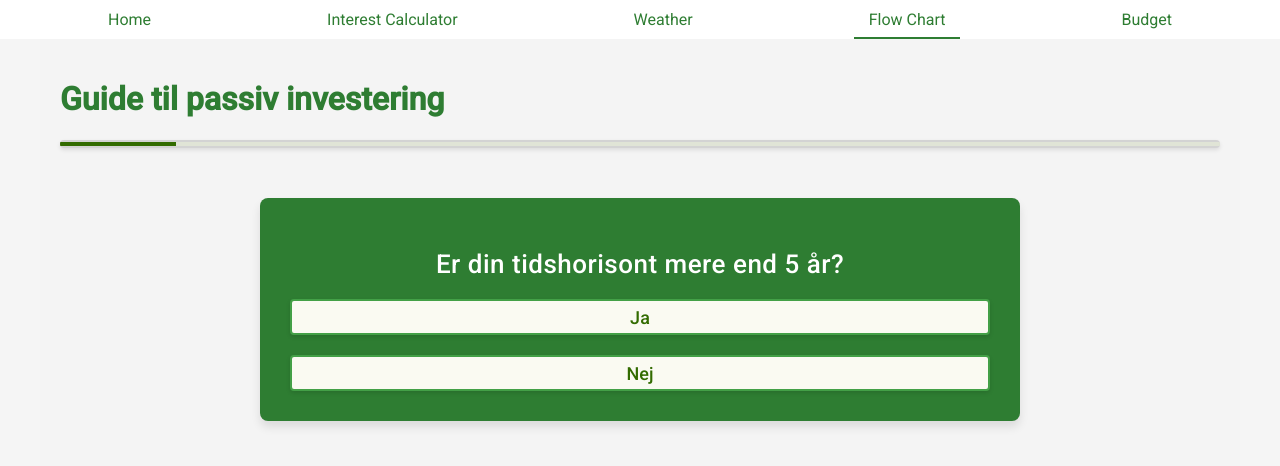
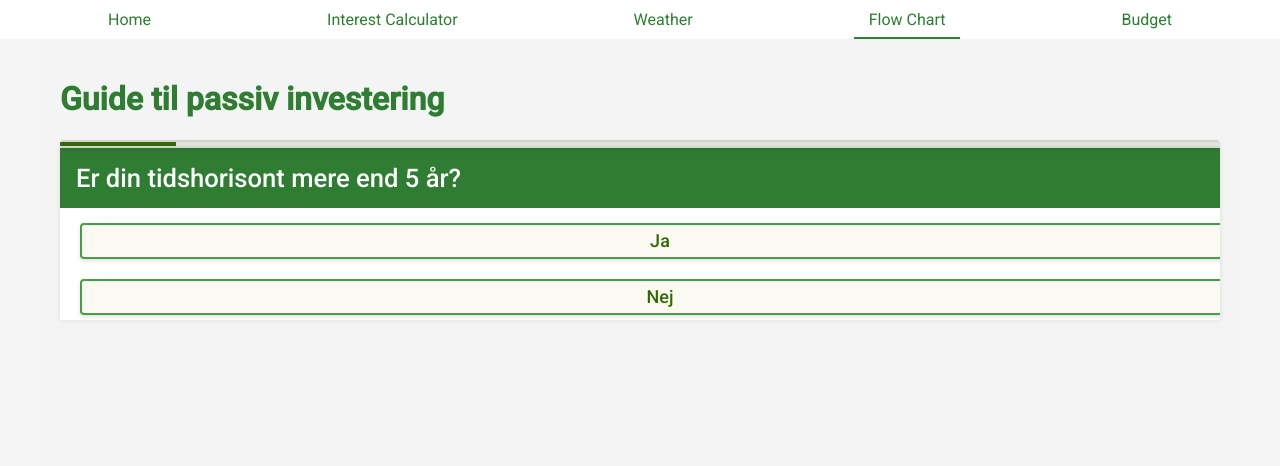
Before and after one commit to KThaulow/FireQuest, an Angular app in the folder FireQuestClient/: page /flow in a window 1280 px wide. Shown: the top 466 px of the page. Built offline with nearby package versions, Linux system fonts and the light colour scheme.

Commit message:
Flow styling, not done

```diff
--- a/FireQuestClient/src/app/components/budget/budget.component.html
+++ b/FireQuestClient/src/app/components/budget/budget.component.html
@@ -5,7 +5,7 @@
   <!-- Link Cards -->
   <div class="link-list">
     <div class="link-card-container" *ngFor="let link of links">
-      <mat-card class="link-card modern-card">
+      <mat-card class="modern-card">
         <mat-card-header>
           <mat-card-title>{{ link.title }}</mat-card-title>
         </mat-card-header>
--- a/FireQuestClient/src/app/components/flowchart/flowchart.component.html
+++ b/FireQuestClient/src/app/components/flowchart/flowchart.component.html
@@ -1,7 +1,5 @@
-
 <div class="flowchart-wrapper">
   <h1>Guide til passiv investering</h1>
-
 
   <!-- Angular Material Progress Bar -->
   <mat-progress-bar
@@ -13,54 +11,96 @@
 
   <div class="flow-container">
     <div class="flow-content">
-      <div class="flow-node"
+      <mat-card
+        class="modern-card"
         [ngClass]="{
           'slide-out': isTransitioning,
           'left': transitionDirection === 'left',
           'right': transitionDirection === 'right'
         }">
-        <ng-container *ngTemplateOutlet="nodeContent; context: { node: currentNode }"></ng-container>
+        <ng-container *ngIf="currentNode">
+          <ng-container *ngIf="currentNode.type === 'question'">
+            <mat-card-header class="question">
+              <mat-card-title >{{ currentNode.content }}</mat-card-title>
+            </mat-card-header>
+            <mat-card-content class="options">
+              <button *ngFor="let option of currentNode.next"
+                      (click)="selectAnswer(option.answer)"
+                      mat-raised-button
+                      color="primary"
+                      class="option-button">
+                {{ option.answer }}
+              </button>
+            </mat-card-content>
+          </ng-container>
+          <ng-container *ngIf="currentNode.type === 'result'">
+            <mat-card-header class="result">
+              <mat-card-title >{{ currentNode.content }}</mat-card-title>
+            </mat-card-header>
+            <mat-card-content>
+              <button (click)="resetFlow()"
+                      mat-stroked-button
+                      class="reset-button">
+                Start forfra
+              </button>
+            </mat-card-content>
+          </ng-container>
+          <div *ngIf="currentNode.infoBox" class="info-box">
+            <h3>Info</h3>
+            <p>{{ currentNode.infoBox }}</p>
           </div>
-      <div *ngIf="nextNode" class="flow-node"
+        </ng-container>
+      </mat-card>
+
+      <mat-card *ngIf="nextNode"
+                class="modern-card"
                 [ngClass]="{
                   'slide-in': isTransitioning,
                   'left': transitionDirection === 'left',
                   'right': transitionDirection === 'right'
                 }">
-        <ng-container *ngTemplateOutlet="nodeContent; context: { node: nextNode }"></ng-container>
+        <ng-container *ngIf="nextNode">
+          <ng-container *ngIf="nextNode.type === 'question'">
+            <mat-card-header class="question">
+              <mat-card-title >{{ nextNode.content }}</mat-card-title>
+            </mat-card-header>
+            <mat-card-content class="options">
+              <button *ngFor="let option of nextNode.next"
+                      (click)="selectAnswer(option.answer)"
+                      mat-raised-button
+                      color="primary"
+                      class="option-button">
+                {{ option.answer }}
+              </button>
+            </mat-card-content>
+          </ng-container>
+          <ng-container *ngIf="nextNode.type === 'result'">
+            <mat-card-header class="result">
+            <mat-card-title >{{ nextNode.content }}</mat-card-title>
+          </mat-card-header>
+            <mat-card-content>
+              <button (click)="resetFlow()"
+                      mat-stroked-button
+                      class="reset-button">
+                Start forfra
+              </button>
+            </mat-card-content>
+          </ng-container>
+          <div *ngIf="nextNode.infoBox" class="info-box">
+            <h3>Info</h3>
+            <p>{{ nextNode.infoBox }}</p>
           </div>
+        </ng-container>
+      </mat-card>
     </div>
   </div>
 
   <div class="navigation-buttons">
     <!-- Angular Material Button for navigation -->
-    <button *ngIf="canGoBack" (click)="goBack()" mat-stroked-button class="back-button">
+    <button *ngIf="canGoBack" (click)="goBack()"
+            mat-stroked-button
+            class="back-button">
       Tilbage
     </button>
   </div>
 </div>
-
-<ng-template #nodeContent let-node="node">
-  <div class="node-content">
-    <ng-container *ngIf="node.type === 'question'">
-      <h2 class="question">{{ node.content }}</h2>
-      <div class="options">
-        <!-- Material Button for options -->
-        <button *ngFor="let option of node.next" (click)="selectAnswer(option.answer)" mat-raised-button color="primary" class="option-button">
-          {{ option.answer }}
-        </button>
-      </div>
-    </ng-container>
-    <ng-container *ngIf="node.type === 'result'">
-      <h2 class="result">{{ node.content }}</h2>
-      <!-- Material Button for resetting -->
-      <button (click)="resetFlow()" mat-stroked-button class="reset-button">
-        Start forfra
-      </button>
-    </ng-container>
-    <div *ngIf="node.infoBox" class="info-box">
-      <h3>Info</h3>
-      <p>{{ node.infoBox }}</p>
-    </div>
-  </div>
-</ng-template>
--- a/FireQuestClient/src/app/components/flowchart/flowchart.component.css
+++ b/FireQuestClient/src/app/components/flowchart/flowchart.component.scss
@@ -1,3 +1,5 @@
+@import '../../../styles.scss';
+
 /* General Layout */
 .flowchart-wrapper {
   display: flex;
@@ -30,54 +32,50 @@
   transition: width 0.3s ease-in-out;
   border-radius: 4px;
 }
+/* Updated Card Styles */
+.modern-card {
+  background-color: $white;
+  border-radius: 0; /* Consistent corner rounding */
+  box-shadow: 0px 0px 5px rgba(0, 0, 0, 0.1); /* Softer shadow */
+  display: flex;
+  flex-direction: column; /* Ensure button is at the bottom */
+  height: auto; /* Let the card height adjust based on content */
+  overflow: hidden; /* Hide overflow to prevent buttons from sticking out */
 
-/* Flow Container and Nodes */
-.flow-container {
-  flex-grow: 1;
-  position: relative;
-  overflow: hidden;
-  padding: 10px 0;
-}
+  mat-card-header {
+    background-color: $dark-green;
+    color: $white;
+    padding: 16px;
+    border-radius: 0; /* Consistent corner rounding */
+    position: relative; /* Ensure it stays at the top */
+  }
 
-.flow-content {
-  display: flex;
-  flex-direction: row;
-  height: 100%;
-  position: relative;
-}
+  mat-card-title {
+    font-size: 1.6em;
+    font-weight: 500;
+  }
 
-.flow-node {
-  min-width: 100%;
-  display: flex;
-  flex-direction: column;
-  justify-content: center;
-  align-items: center;
-  padding: 40px;
-  box-sizing: border-box;
-  position: absolute;
-  left: 0;
-  top: 0;
-  transition: transform 0.5s ease-in-out;
-}
+  mat-card-content {
+    color: $anthracite-grey;
+    padding: 5px 20px;
+    flex: 1; /* Make content area flexible to push button down */
+    overflow: hidden; /* Hide overflow in case of content spill */
+  }
 
-/* Node Content */
-.node-content {
-  max-width: 700px;
-  width: 100%;
-  text-align: center;
-  background: #2e7d32; /* Green background */
-  color: white; /* White text */
-  padding: 30px;
-  border-radius: 8px;
-  box-shadow: 0 6px 10px rgba(0, 0, 0, 0.1);
-}
+  mat-card-actions {
+    display: flex;
+    justify-content: center;
+    padding: 0;
 
-.question, .result {
-  font-size: 26px;
-  color: white; /* White text */
-  margin-bottom: 20px;
-  font-weight: 500;
-  letter-spacing: 0.5px;
+    a[mat-stroked-button] {
+      border-color: $dark-green;
+      color: $dark-green;
+      &:hover {
+        background-color: $dark-green;
+        color: $white;
+      }
+    }
+  }
 }
 
 /* Options and Buttons */
@@ -86,6 +84,7 @@
   flex-direction: column; /* Stack buttons vertically */
   gap: 20px; /* Spacing between buttons */
   width: 100%; /* Full width of container */
+  margin-top: 10px; /* Add margin to ensure buttons don’t stick to content above */
 }
 
 .option-button, .reset-button {
@@ -110,38 +109,6 @@
 .option-button:hover, .reset-button:hover {
   background-color: #e8f5e9; /* Lighter green background on hover */
   color: #43a047; /* Maintain green text color */
-  box-shadow: 0 4px 8px rgba(0, 0, 0, 0.15); /* Stronger hover shadow */
-}
-
-/* Back Button */
-.navigation-buttons {
-  position: absolute; /* Positioned absolutely to the bottom-left */
-  bottom: 20px;
-  left: 20px;
-  width: calc(100% - 40px); /* Ensure the button is within the wrapper's width */
-}
-
-.back-button {
-  background-color: #757575; /* Grey (Material Grey 600) */
-  color: white; /* White text */
-  border: none; /* No border */
-  padding: 16px; /* Adjust padding */
-  font-size: 16px;
-  cursor: pointer;
-  border-radius: 4px;
-  transition: background-color 0.3s ease, box-shadow 0.3s ease;
-  font-weight: 500;
-  box-shadow: 0 2px 4px rgba(0, 0, 0, 0.12); /* Material light shadow */
-  width: 100%; /* Equal width */
-  text-align: center; /* Center text */
-  display: flex;
-  align-items: center; /* Center text vertically */
-  justify-content: center; /* Center text horizontally */
-  box-sizing: border-box; /* Ensure padding is included in button size */
-}
-
-.back-button:hover {
-  background-color: #9e9e9e; /* Lighter grey on hover (Material Grey 400) */
   box-shadow: 0 4px 8px rgba(0, 0, 0, 0.15); /* Stronger hover shadow */
 }
 
--- a/FireQuestClient/src/app/components/flowchart/flowchart.component.ts
+++ b/FireQuestClient/src/app/components/flowchart/flowchart.component.ts
@@ -4,13 +4,14 @@ import { FlowNode } from '../../models/nodes/flow-node.model';
 import { CommonModule } from '@angular/common';
 import { MatProgressBarModule } from '@angular/material/progress-bar';
 import { MatButtonModule } from '@angular/material/button';
+import { MatCardModule } from '@angular/material/card';
 
 @Component({
   selector: 'app-flowchart',
   templateUrl: './flowchart.component.html',
-  styleUrls: ['./flowchart.component.css'],
+  styleUrls: ['./flowchart.component.scss'],
   standalone: true,
-  imports: [CommonModule, MatProgressBarModule, MatButtonModule]
+  imports: [CommonModule, MatProgressBarModule, MatButtonModule, MatCardModule]
 })
 export class FlowchartComponent implements OnInit {
   currentNode!: FlowNode;
```
Lines whose indentation alone changed are shown as unchanged.
